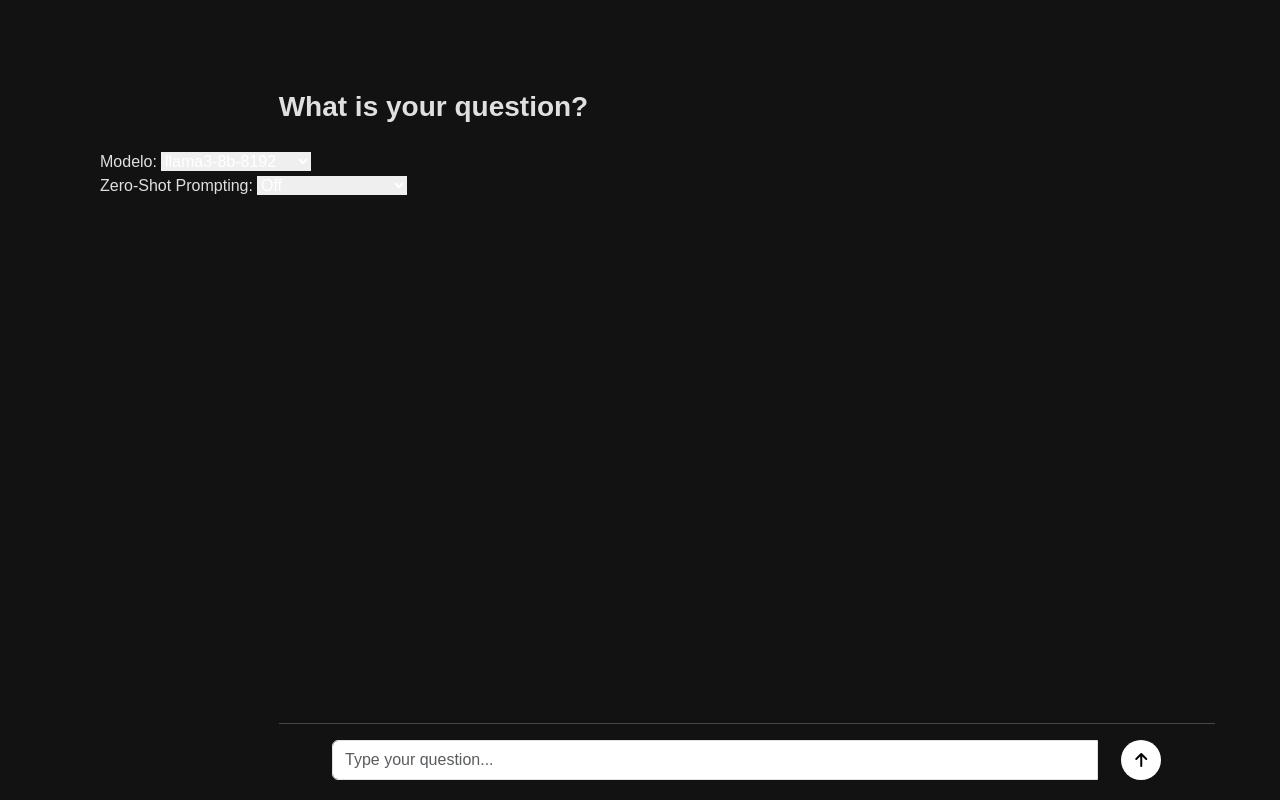
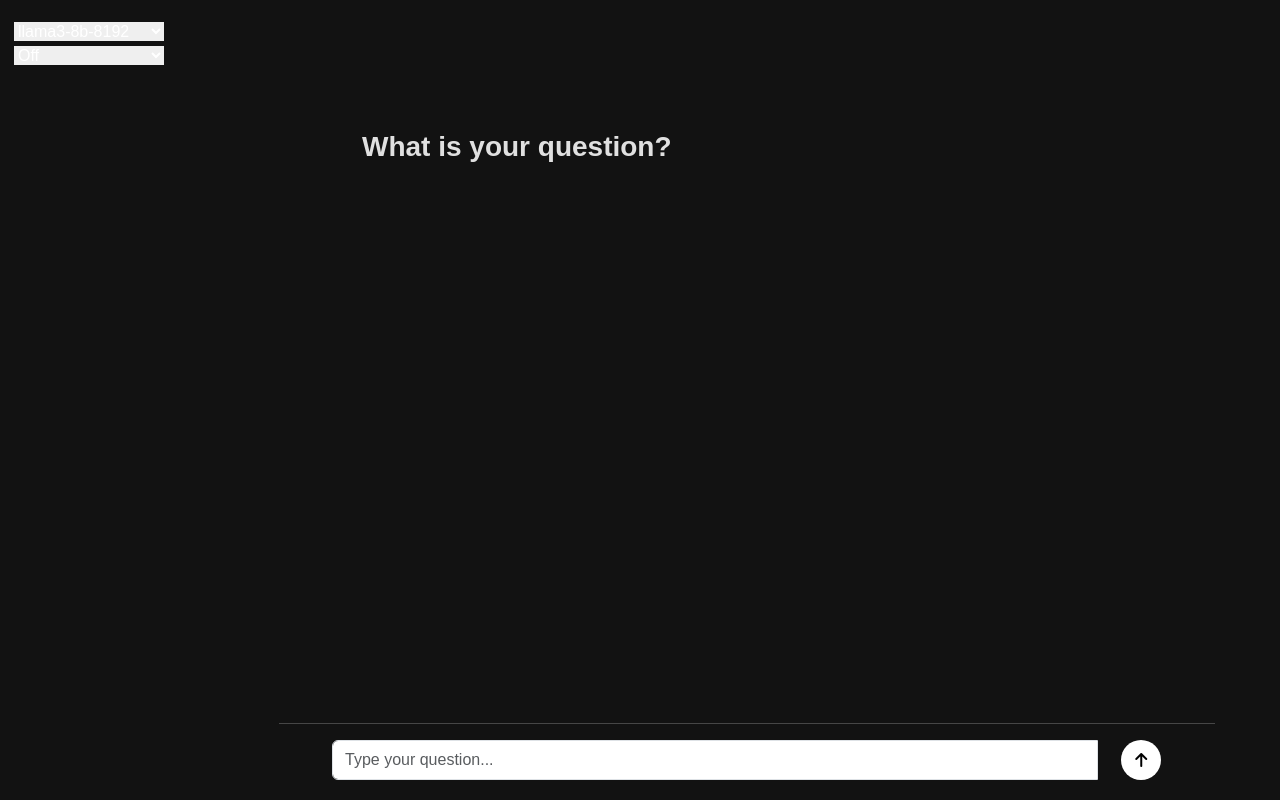
Before and after one commit to AxelMBC/rag-ai, a Next.js app: page / in a window 1280 px wide. Built offline with nearby package versions, Linux system fonts and the light colour scheme.

Commit message:
updating

```diff
--- a/app/components/modelSelector.tsx
+++ b/app/components/modelSelector.tsx
@@ -17,8 +17,6 @@ const ModelSelector = ({
 }: modelSelectorProps) => {
   return (
     <div className="fixed-selector">
-      <div>
-        Modelo:
       <select
         className="border-0 text-white ms-1"
         value={selectedModel}
@@ -33,9 +31,7 @@ const ModelSelector = ({
           </option>
         ))}
       </select>
-      </div>
       <div>
-        Zero-Shot Prompting:
         <select
           className="border-0 text-white ms-1"
           value={isThread.toString()}
--- a/app/page.tsx
+++ b/app/page.tsx
@@ -16,22 +16,22 @@ export default function Home() {
   const [isThread, setIsThread] = useState(false);
   const [selectedModel, setSelectedModel] = useState("llama3-8b-8192");
   const [loading, setLoading] = useState(false);
-  console.log("isThread: ", isThread);
 
   return (
     <>
+      <ModelSelector
+        selectedModel={selectedModel}
+        setSelectedModel={setSelectedModel}
+        isThread={isThread}
+        setIsThread={setIsThread}
+      />
       <div className="main-container d-flex align-items-center">
         <div className="container-fluid">
           <div className="row justify-content-center response-container">
-            <div className="col-1">
-              <ModelSelector
-                selectedModel={selectedModel}
-                setSelectedModel={setSelectedModel}
-                isThread={isThread}
-                setIsThread={setIsThread}
-              />
-            </div>
-            <div className="col-12 col-sm-8">
+            <div
+              className="col-12 col-sm-8 col-md-6"
+              style={{ marginLeft: "60px" }}
+            >
               <h3 className="prompt fw-bold">What is your question?</h3>
               <div style={{ paddingBottom: "200px" }}>
                 {answers?.map((answer) => {
--- a/styles/scss/all.scss
+++ b/styles/scss/all.scss
@@ -34,7 +34,7 @@ body {
 // }
 
 .prompt {
-  margin-top: 30px;
+  margin-top: 70px;
 }
 
 .response-container {
@@ -45,7 +45,6 @@ body {
   background-color: rgba(255, 255, 255, 0.05);
   padding: 15px;
   border-radius: $border-radius;
-  margin-top: 20px;
   box-shadow: 0 4px 12px rgba(0, 0, 0, 0.2);
 
   h5 {
@@ -80,8 +79,8 @@ body {
 
 .fixed-selector {
   position: fixed;
-  top: 150px;
-  left: 100px;
+  top: 20px;
+  left: 10px;
 }
 
 .sticky-chat-input {
```
Lines whose indentation alone changed are shown as unchanged.
